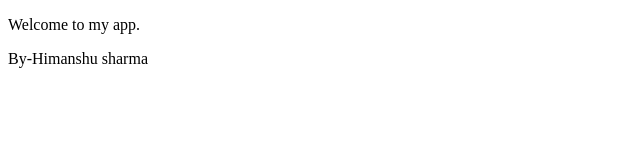
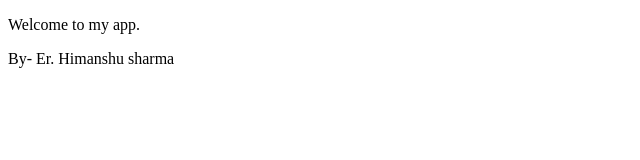
Before and after one commit to himanshush200599/chat-app, a website: page public/index.html in a window 1280 px wide. Shown: the full height of the page, 0-640 px from the left. Drawn offline with Linux system fonts and the light colour scheme.

Commit message:
modified

```diff
--- a/public/index.html
+++ b/public/index.html
@@ -8,6 +8,6 @@
 </head>
 <body>
   <p>Welcome to my app.</p>
-  <p>By-Himanshu sharma</p>
+  <p>By- Er. Himanshu sharma </p>
 </body>
 </html>
```
Also changed, not shown: package.json (+14 -6 lines), 1 other file.
